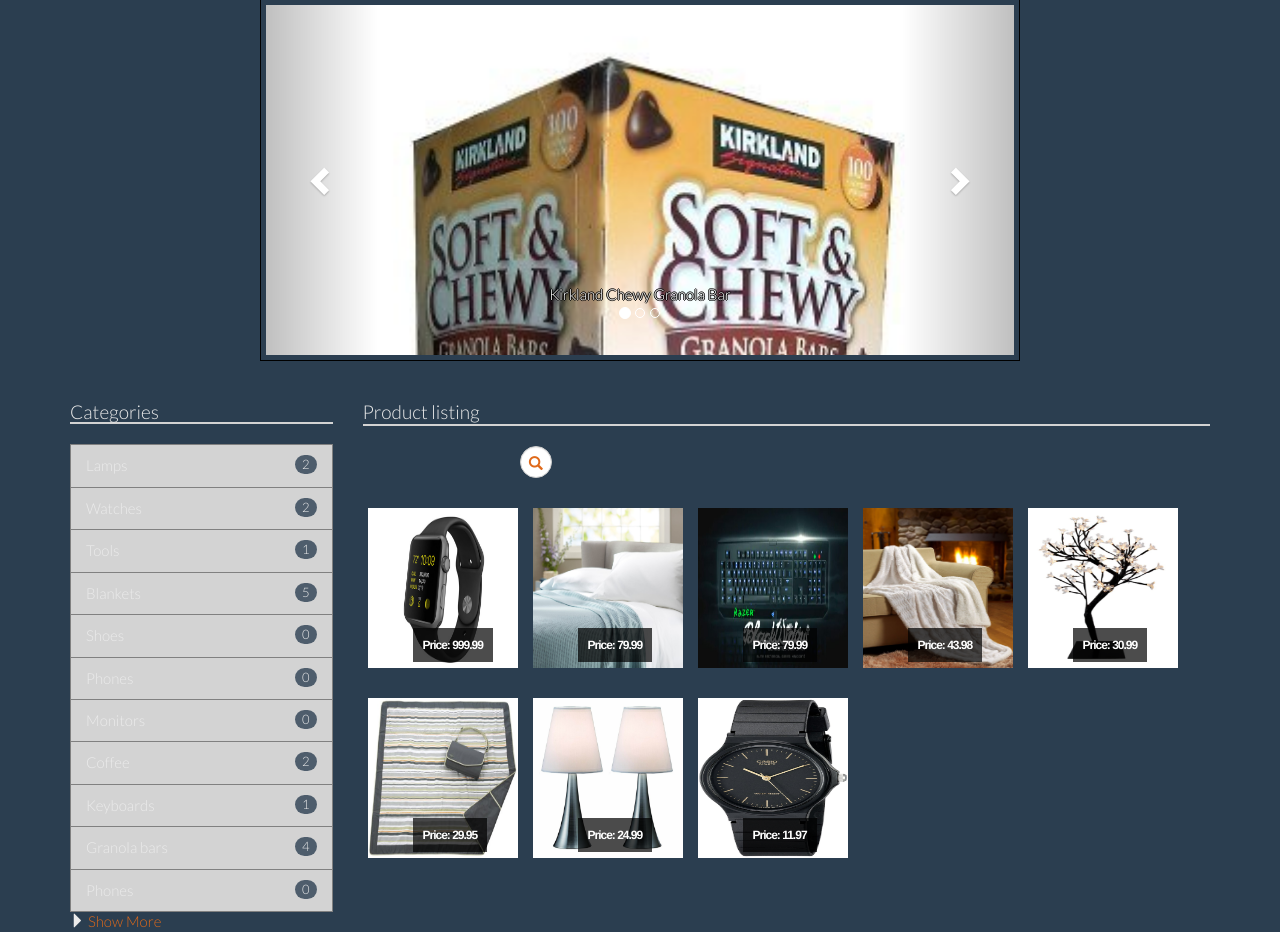
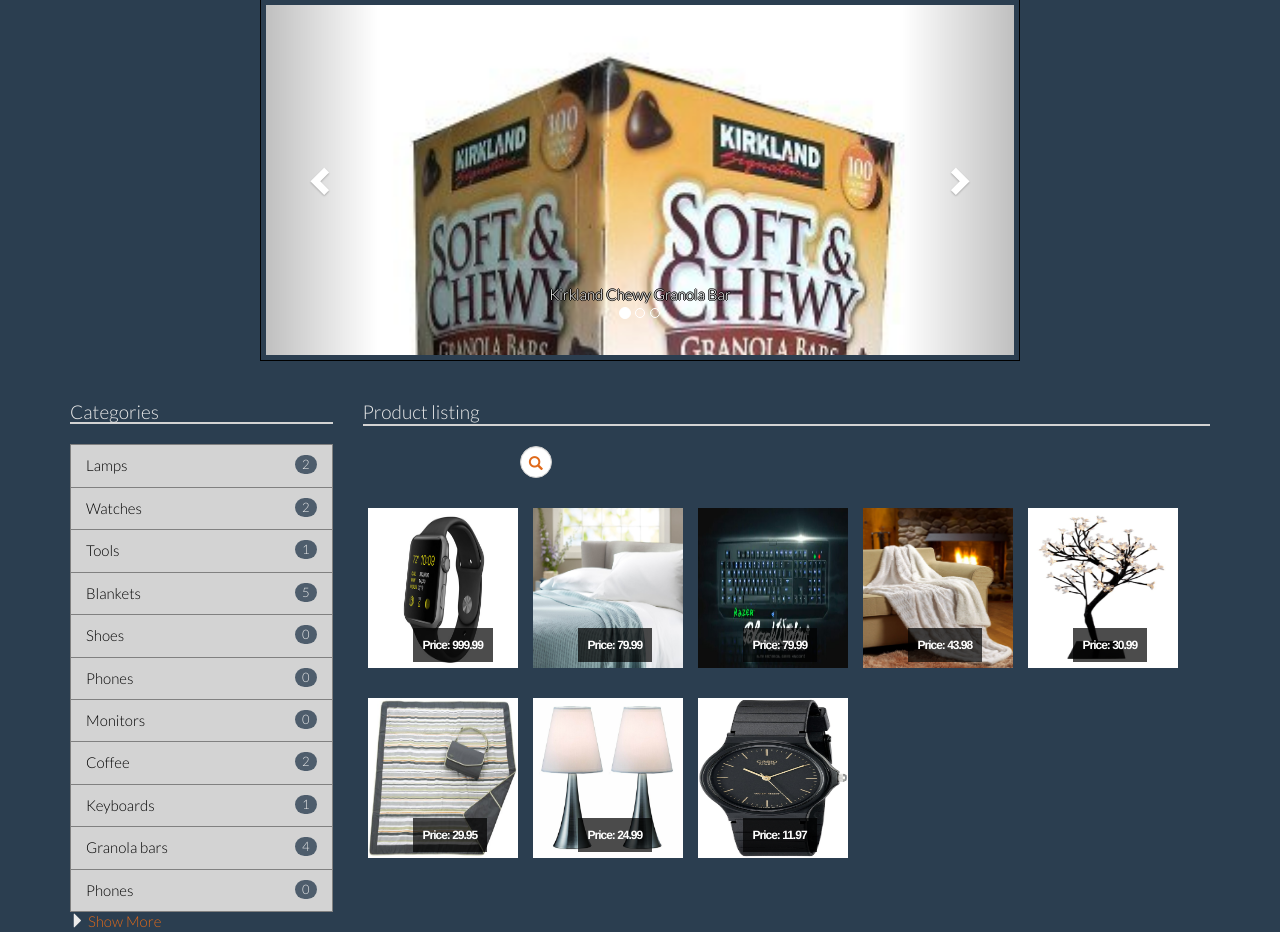
Before and after one commit to m272cels/cd_ecommerce, a CodeIgniter app: page /products in a window 1280 px wide. Shown: the part 62-994 px from the top of the page. Run offline with CodeIgniter, Linux system fonts and the light colour scheme; data comes from the database, SQL or seed files in the repository.

Commit message:
made mainpage readable

```diff
--- a/ci_clean_version-master/application/config/database.php
+++ b/ci_clean_version-master/application/config/database.php
@@ -14,7 +14,7 @@
 {
 	$db['default']['hostname'] = 'localhost';
 	$db['default']['username'] = 'root';
-	$db['default']['password'] = 'root';
+	$db['default']['password'] = '';
 	$db['default']['database'] = 'dojo_ecommerce';
 }
 
--- a/ci_clean_version-master/assets/mainpage.css
+++ b/ci_clean_version-master/assets/mainpage.css
@@ -43,9 +43,10 @@
         border-bottom: 2px solid lightgrey;
         margin-bottom: 20px;
     }
-    .category{
+    button.category{
         background: lightgrey;
         border: grey 1px solid;
+        color: black;
     }
     .carousel_div{
         padding: 5px 5px 5px 5px;
```
